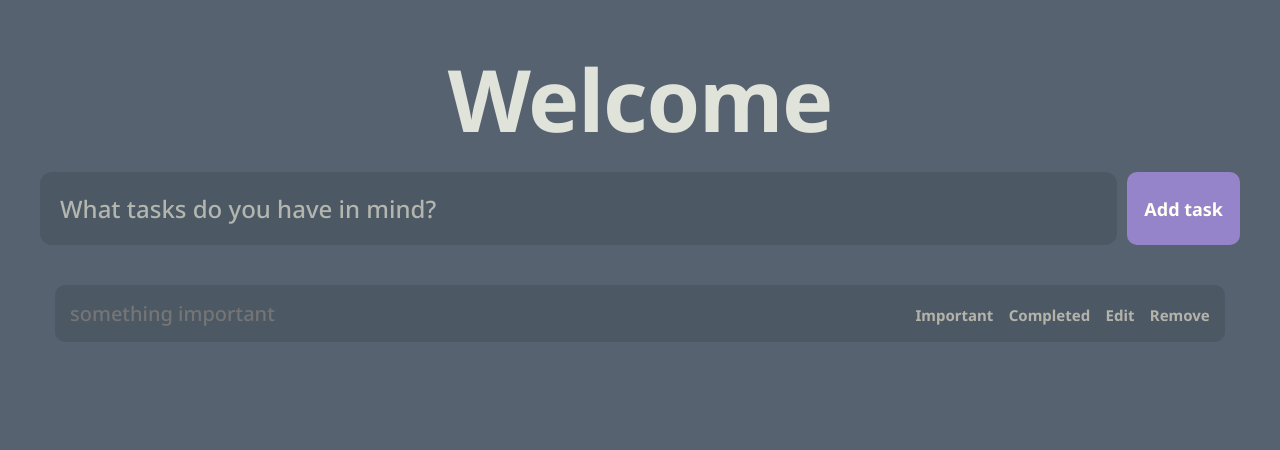
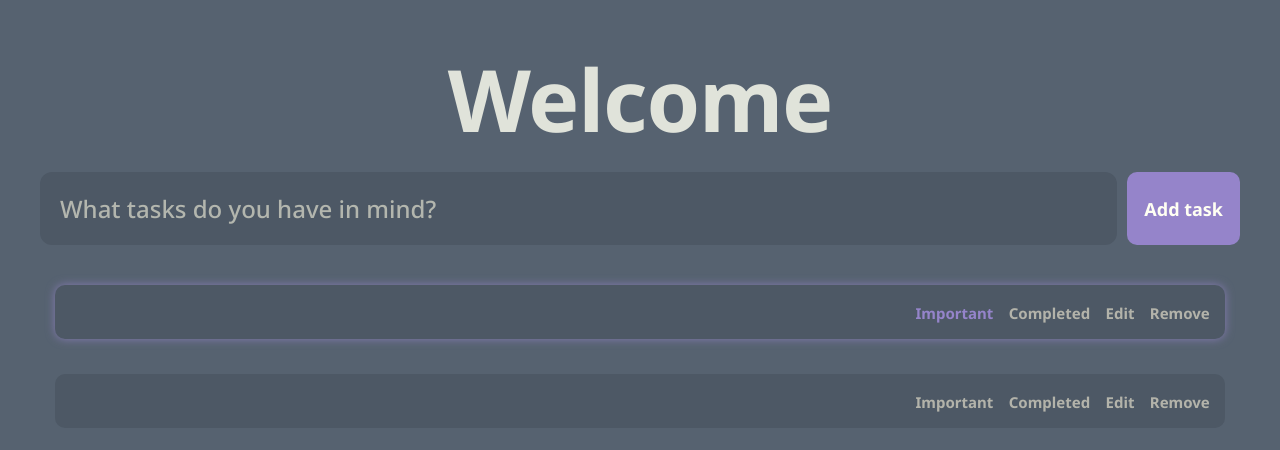
Before and after one commit to TunaMadu/A-Simple-Todo, a plain HTML site: page index.html in a window 1280 px wide. Drawn offline with Linux system fonts and the light colour scheme.

Commit message:
the initial skeleton of project uploaded

```diff
--- a/index.html
+++ b/index.html
@@ -29,14 +29,22 @@
     <main>
       <section class="task-section">
         <div class="tasks">
+          <!-- task with the important keyword  -->
+          <div class="task" id="important-task">
+            <div class="task-content">
+              <input type="text" class="userInput" readonly />
+            </div>
+            <div class="actions">
+              <button id="important-button">Important</button>
+              <button>Completed</button>
+              <button>Edit</button>
+              <button>Remove</button>
+            </div>
+          </div>
+          <!-- task without the important applied -->
           <div class="task">
             <div class="task-content">
-              <input
-                type="text"
-                class="userInput"
-                placeholder="something important"
-                readonly
-              />
+              <input type="text" class="userInput" />
             </div>
             <div class="actions">
               <button>Important</button>
--- a/styles.css
+++ b/styles.css
@@ -59,7 +59,7 @@ form {
   flex: 1;
   padding: 2rem;
   font-size: 2.4rem;
-  caret-color: #9584ca;
+  caret-color: #fffff3;
   color: #fffff3;
   background-color: #4d5865;
   border-radius: 1.2rem;
@@ -87,6 +87,7 @@ form {
 .tasks {
   display: flex;
   flex-direction: column;
+  gap: 3.5rem;
   max-width: 120rem;
   padding: 0 1.5rem;
   margin: 0 auto;
@@ -102,8 +103,13 @@ form {
   flex: 1;
 }
 .userInput {
-  width: auto;
-  font-size: 2rem;
+  width: 100%;
+  font-size: 1.7rem;
+}
+.userInput:not(readonly) {
+  font-size: 1.8rem;
+  color: #fffff3;
+  caret-color: #fffff3;
 }
 
 .actions {
@@ -117,3 +123,22 @@ form {
   padding: 0.02rem;
   cursor: pointer;
 }
+.actions button:hover {
+  color: #9584ca;
+  transition: all 0.4s;
+}
+
+.actions button:active {
+  color: rgba(149, 132, 202, 0.525);
+}
+
+#important-button {
+  color: #9584ca;
+}
+#important-button:active {
+  color: rgba(149, 132, 202, 0.525);
+}
+
+#important-task {
+  box-shadow: 0 0 10px 0 rgba(149, 132, 202, 0.75);
+}
```
